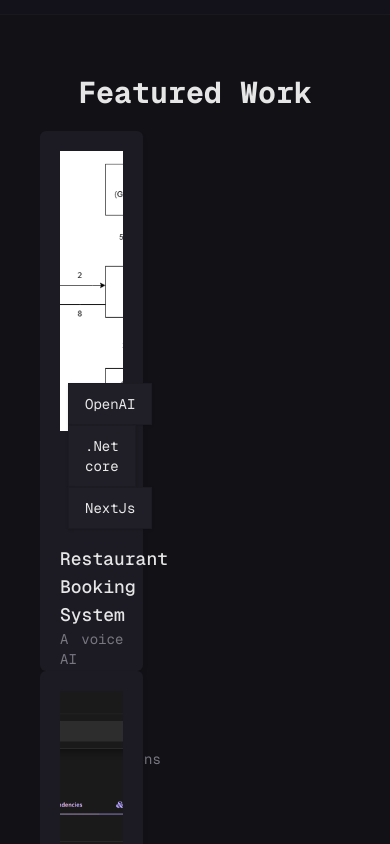
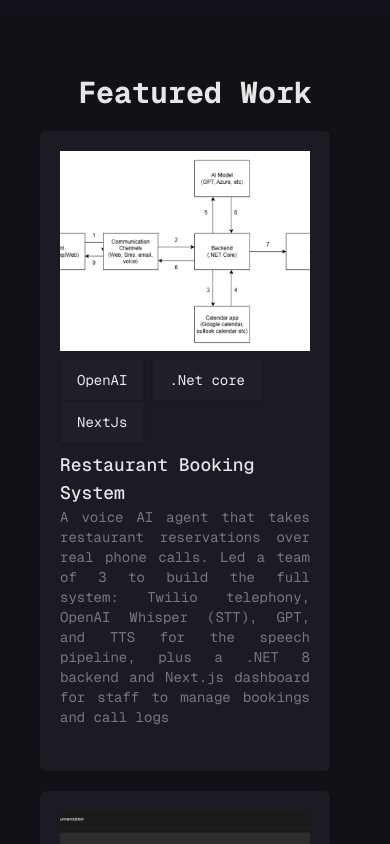
Before and after one commit to devi5040/portfolio, a Next.js app: page / in a window 390 px wide. Shown: the part 3780-4624 px from the top of the page. Built offline with nearby package versions, Linux system fonts and the light colour scheme.

Commit message:
feat: Adjust ProjectsCard layout and image height
Updates `ProjectsCard.tsx` to improve responsive layout, adjust image height, and refine spacing for better visual presentation across different screen sizes.

```diff
--- a/app/components/ui/ProjectsCard.tsx
+++ b/app/components/ui/ProjectsCard.tsx
@@ -6,20 +6,20 @@ import { ExternalLink } from 'lucide-react';
 
 export const ProjectsCard = ({ project }: { project: ProjectsList }) => {
   return (
-    <div className="min-w-1/3 w-1/3 lg:min-w-0 lg:w-[31%] bg-card rounded-md shadow-md h-135 mr-15 lg:mb-5 lg:mr-5 p-5">
+    <div className="min-w-1/3 w-full lg:min-w-0 lg:w-[31%] bg-card rounded-md shadow-md h-160 md:h-120 lg:h-135 lg:mr-5 mb-5 mr-5 p-5">
       <div className="relative">
         <Image
           src={project.imagePath}
           alt={`Image of project: ${project.title}`}
-          className="h-70 object-cover w-full self-center"
+          className="h-50 md:h-70 object-cover w-full self-center"
         />
-        <div className="-my-12 ml-2 space-x-2">
+        <div className="md:-my-12 my-2 md:ml-2 space-x-2">
           {project.techStack.map((tech, idx) => (
             <Badge title={tech} key={idx} />
           ))}
         </div>
       </div>
-      <div className="mt-16">
+      <div className="md:mt-16">
         <h2 className="font-medium text-lg font-geist text-[#e6e6e6]">
           {project.title}
         </h2>
```
